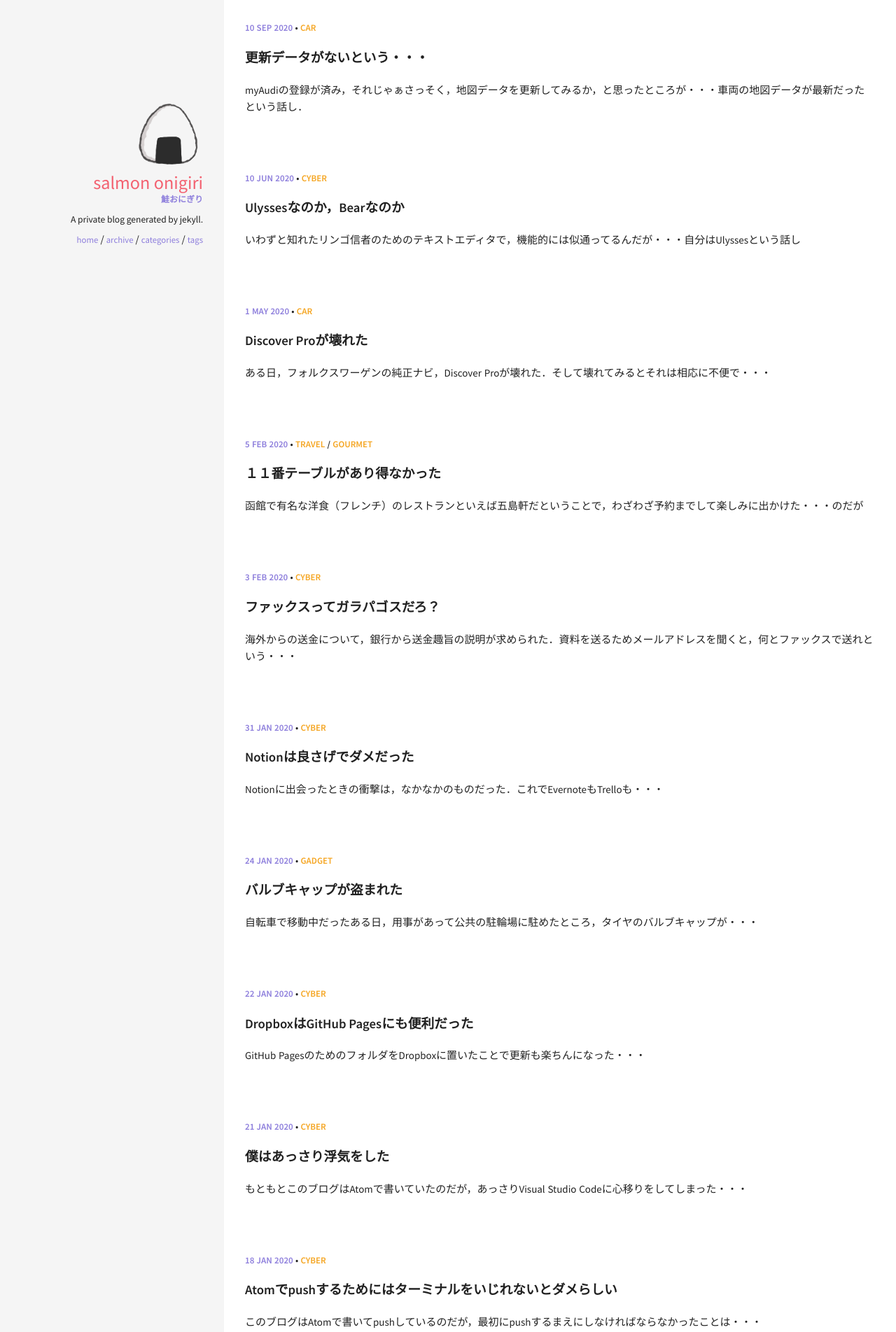
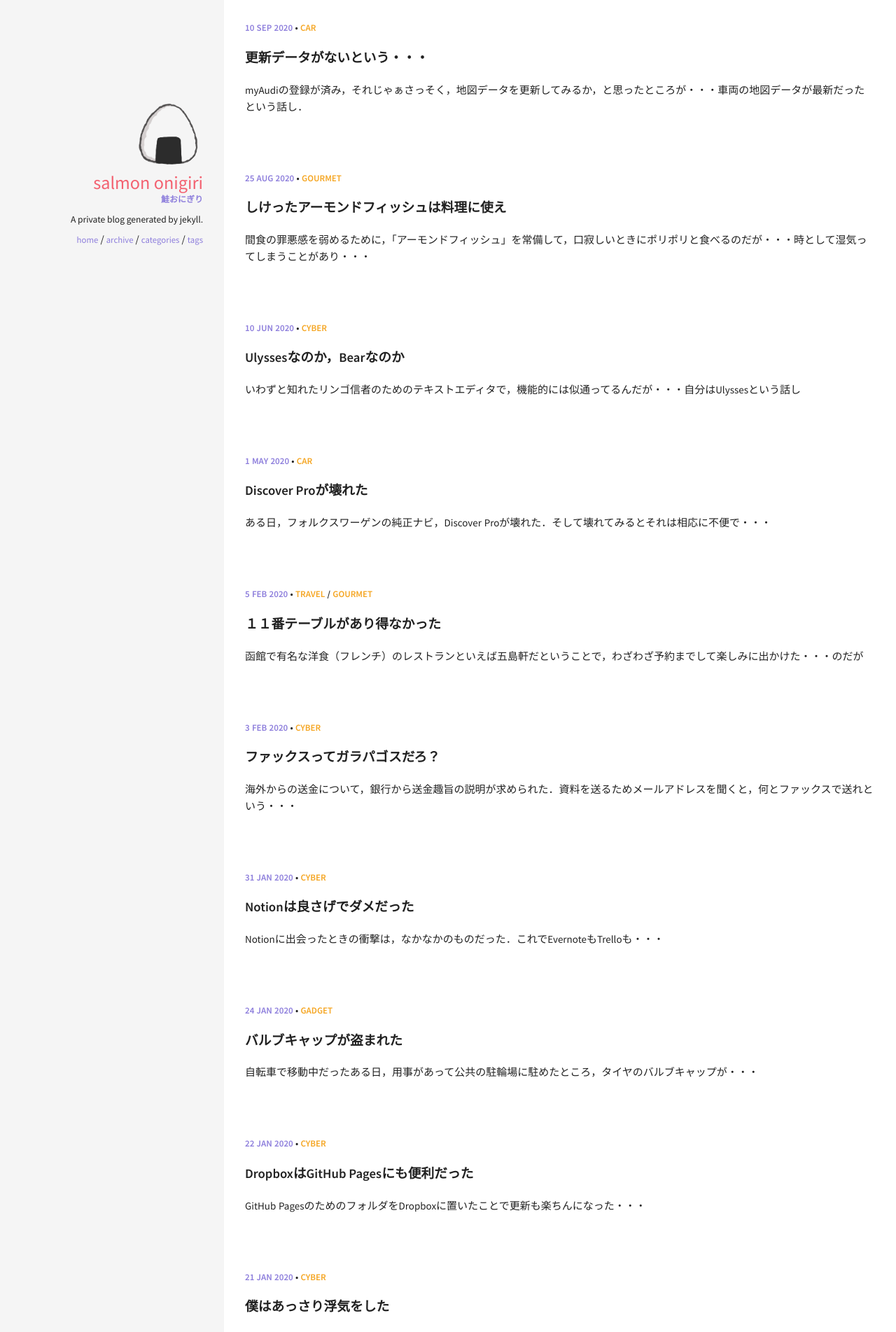
Before and after one commit to Salmon-Onigiri/Blog, a Jekyll site: the page built from index.html, in a window 1280 px wide. Shown: the part 2106-4009 px from the top of the page at 70% size. Built offline with Jekyll 4.4.1, drawn with Linux system fonts in a browser that asks for light colours; a file with an impossible date is left out.

Commit message:
201027-2

```diff
--- a/_posts/2020-08-25-wet-almond-fish.md
+++ b/_posts/2020-08-25-wet-almond-fish.md
@@ -1,7 +1,7 @@
 ---
 layout: post
 title: "しけったアーモンドフィッシュは料理に使え" #タイトルを入力
-date: 2020-mm-dd 11:00:00 +0900 #年月日を入力
+date: 2020-08-25 11:00:00 +0900 #年月日を入力
 excerpt: "間食の罪悪感を弱めるために，「アーモンドフィッシュ」を常備して，口寂しいときにポリポリと食べるのだが・・・時として湿気ってしまうことがあり・・・" #home画面でタイトルの下に表示される短文を入力
 categories: [Gourmet] #EverNoteの「GitHubPages」の「Category & Tag」を参照
 tag: [food] #EverNoteの「GitHubPages」の「Category & Tag」を参照
```
